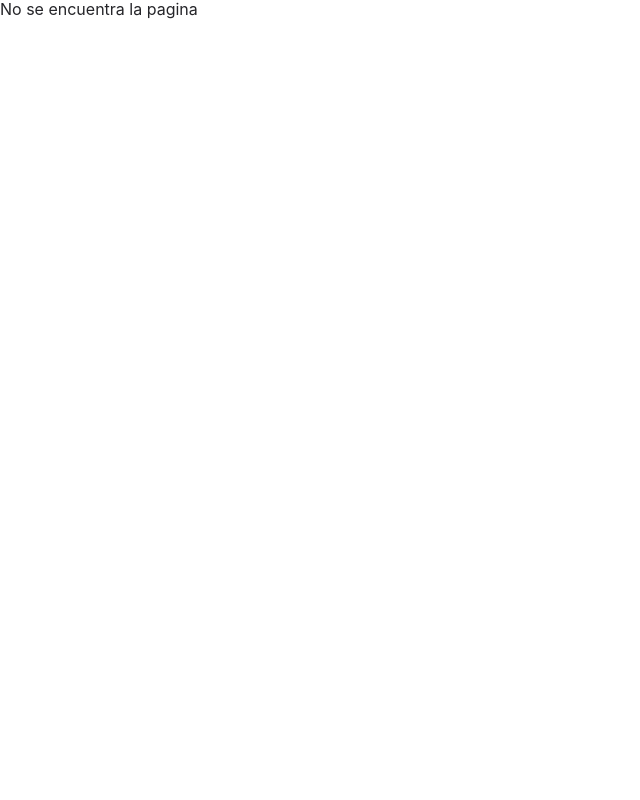
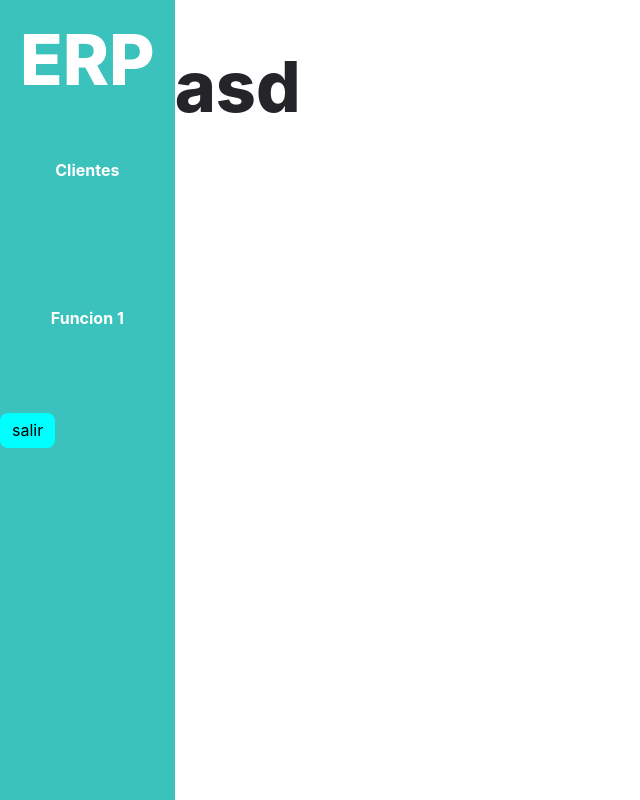
Before and after one commit to cezartdev/proyecto_1_crud, a React (Vite) app in the folder frontend/: page /dashboard in a window 1280 px wide. Shown: the whole page, without its empty margins (0-640 px from the left). Built offline with nearby package versions, Linux system fonts and the light colour scheme; sample sign-in values are in the browser's storage.

Commit message:
Se avanza en el frontend. Se realiza login y se progresa en el diseño de la columna lateral

```diff
--- a/frontend/src/App.tsx
+++ b/frontend/src/App.tsx
@@ -2,23 +2,28 @@ import { BrowserRouter, Routes, Route } from "react-router-dom";
 import Layout from "./layouts/Layout";
 import Login from "./pages/Login";
 import NotFound from "./pages/NotFound";
-
-function App() {
-
-
+import Dashboard from "./pages/Dashboard";
+import PrivateRoute from "./components/PrivateRoute";
+import { AuthProvider } from "./components/AuthContext";
+const App: React.FC = () => {
   return (
-    <>
+    <AuthProvider>
       <BrowserRouter>
         <Routes>
-                <Route path="/" element={<Layout />}>
+          <Route path="/">
             <Route index element={<Login />} />
+            <Route element={<PrivateRoute />}>
+              <Route path="/dashboard" element={<Layout />}>
+
+                <Route index element={<Dashboard />} />
+              </Route>
+            </Route>
           </Route>
           <Route path="*" element={<NotFound />} />
         </Routes>
       </BrowserRouter>
+    </AuthProvider>
+  );
+};
 
-    </>
-  )
-}
-
-export default App
+export default App;
--- /dev/null
+++ b/frontend/src/components/AuthContext.tsx
@@ -0,0 +1,52 @@
+import React, { createContext, useContext, useState, ReactNode, useEffect } from 'react';
+
+// Define las interfaces para el contexto de autenticación
+interface AuthContextType {
+  isAuthenticated: boolean;
+  login: (token: string) => void;
+  logout: () => void;
+}
+
+// Provee un valor por defecto para el contexto
+const AuthContext = createContext<AuthContextType | undefined>(undefined);
+
+interface AuthProviderProps {
+  children: ReactNode;
+}
+
+export const AuthProvider: React.FC<AuthProviderProps> = ({ children }) => {
+  const [isAuthenticated, setIsAuthenticated] = useState<boolean>(() => {
+    return !!sessionStorage.getItem('authToken');
+  });
+
+  const login = (token: string) => {
+    sessionStorage.setItem('authToken', token);
+    setIsAuthenticated(true);
+  };
+
+  const logout = () => {
+    sessionStorage.removeItem('authToken');
+    setIsAuthenticated(false);
+  };
+
+  useEffect(() => {
+    const token = sessionStorage.getItem('authToken');
+    if (token) {
+      setIsAuthenticated(true);
+    }
+  }, []);
+
+  return (
+    <AuthContext.Provider value={{ isAuthenticated, login, logout }}>
+      {children}
+    </AuthContext.Provider>
+  );
+};
+
+export const useAuth = (): AuthContextType => {
+  const context = useContext(AuthContext);
+  if (!context) {
+    throw new Error('useAuth must be used within an AuthProvider');
+  }
+  return context;
+};
--- a/frontend/src/components/FormLogin.tsx
+++ b/frontend/src/components/FormLogin.tsx
@@ -1,7 +1,8 @@
 import axios from "axios";
 import { useState } from "react";
+import { useNavigate } from "react-router-dom";
 import styled from "styled-components";
-
+import { useAuth } from "./AuthContext";
 const BackgroundStyle = styled.div`
     width: var(--section-center);
     margin: 0 auto;
@@ -68,8 +69,10 @@ const BackgroundStyle = styled.div`
 function FormLogin() {
     const [email, setEmail] = useState("");
     const [password, setPassword] = useState("");
+    const navigate = useNavigate();
+    const { login } = useAuth();
 
-    const EnviarEmail = async (e : any) => {
+    const EnviarEmail = async (e: React.FormEvent) => {
         e.preventDefault();
 
         try {
@@ -81,11 +84,11 @@ function FormLogin() {
                 }
             );
             console.log(data);
-            console.log(data.response.usertype)
+            console.log(data.response.usertype);
+            login(data.token);
+            navigate("/dashboard");
         } catch (error : any) {
-            const { msg } = error.response.data.response;
             console.log(error.response.data);
-            console.log(msg);
         }
     };
 
@@ -122,7 +125,7 @@ function FormLogin() {
                             />
                             <label>Contraseña</label>
                             <input
-                                type="text"
+                                type="password"
                                 placeholder="Contraseña"
                                 onChange={(e) => {
                                     setPassword(e.target.value);
--- /dev/null
+++ b/frontend/src/components/PrivateRoute.tsx
@@ -0,0 +1,10 @@
+import React from 'react';
+import { Navigate, Outlet } from 'react-router-dom';
+import { useAuth } from './AuthContext';
+
+const PrivateRoute: React.FC = () => {
+  const { isAuthenticated } = useAuth();
+  return isAuthenticated ? <Outlet /> : <Navigate to="/" />;
+};
+
+export default PrivateRoute;
--- /dev/null
+++ b/frontend/src/components/Utils/MenuDropDown.tsx
@@ -0,0 +1,82 @@
+import React, { useState, useRef, useEffect } from 'react';
+import { Link } from 'react-router-dom';
+import styled from 'styled-components';
+import anime from 'animejs';
+
+// Define una interfaz para los elementos de data
+interface MenuItem {
+  name: string;
+  link: string;
+}
+
+// Define una interfaz para las propiedades del componente
+interface MenuDropdownProps {
+  data: MenuItem[];
+  name: string;
+}
+
+const Background = styled.div<{ isOpen: boolean }>`
+  position: relative;
+  cursor: pointer;
+  padding: 1rem;
+  background-color: ${props => (props.isOpen ? 'rgba(0, 0, 0, 0.1)' : 'transparent')}; // Color de fondo del menú
+  transition: background-color 0.3s ease;
+  border-radius: var(--radius-m);
+  margin: 1rem;
+`;
+
+const OptionsContainer = styled.div`
+  display: flex;
+  flex-direction: column;
+  gap: 2rem;
+  overflow: hidden;
+  max-height: 0;
+  opacity: 0;
+  transition: max-height 0.5s ease, opacity 0.5s ease;
+`;
+
+const MenuDropdown: React.FC<MenuDropdownProps> = ({ data, name }) => {
+  const [isOpen, setIsOpen] = useState(false);
+  const optionsRef = useRef<HTMLDivElement>(null);
+
+  const toggleMenu = () => {
+    setIsOpen(prevState => !prevState);
+  };
+
+  useEffect(() => {
+    if (optionsRef.current) {
+      if (isOpen) {
+        anime({
+          targets: optionsRef.current,
+          maxHeight: [0, optionsRef.current.scrollHeight],
+          opacity: [0, 1],
+          duration: 150,
+          easing: 'easeOutQuad'
+        });
+      } else {
+        anime({
+          targets: optionsRef.current,
+          maxHeight: [optionsRef.current.scrollHeight, 0],
+          opacity: [1, 0],
+          duration: 150,
+          easing: 'easeOutQuad'
+        });
+      }
+    }
+  }, [isOpen]);
+
+  return (
+    <Background isOpen={isOpen} onClick={toggleMenu}>
+      <div>
+        <Link to="#">{name}</Link>
+      </div>
+      <OptionsContainer ref={optionsRef}>
+        {data.map((item, index) => (
+          <Link key={index} to={item.link}>{item.name}</Link>
+        ))}
+      </OptionsContainer>
+    </Background>
+  );
+};
+
+export default MenuDropdown;
--- a/frontend/src/index.css
+++ b/frontend/src/index.css
@@ -351,9 +351,9 @@ template {
 }
 
 :root {
-    --primary: #00c500;
+    --primary: #3bc2bc;
     --secondary: #00c500;
-    --primary-alt: #4f7df3;
+    --primary-alt: #31a39e;
     --blue-1: #181e4b;
     --blue-2: #001299;
     --black: #252529;
--- a/frontend/src/layouts/Layout.tsx
+++ b/frontend/src/layouts/Layout.tsx
@@ -1,10 +1,80 @@
 import { Outlet } from "react-router-dom";
 import styled from "styled-components";
 import { Link } from "react-router-dom";
+import MenuDropdown from "../components/Utils/MenuDropDown";
+
+const BackgroundColumn = styled.div`
+    background-color: var(--primary);
+
+    flex-basis: max(12%,15rem);
+    height: 100vh;
+    div{
+        h1{
+            text-align: center;
+            color: white;
+        }
+    }
+    ul{
+        display: flex;
+        flex-direction: column;
+        gap: 2rem;
+        div{
+
+            padding: 1.5rem;
+            text-align: center;
+            transition: 0.6s all ease;
+            cursor: pointer;
+            a{
+                text-decoration: none;
+                color: white;
+                font-weight: bold;
+
+            }
+            /* &:hover{
+                background-color: var(--primary-alt);
+            } */
+        }
+    }
+`
+const Flex = styled.div`
+    display: flex;
+
+`
+
+const Logo = styled.div`
+    text-align: center;
+    margin: 2rem;
+    a{
+
+        text-decoration: none;
+        color: white;
+        font-weight: bold;
+        font-size: var(--font-size-l);
+        font-weight: 800;
+    }
+
+`
+
 function AuthLayout() {
     return (
         <>
-            <Outlet />
+            <Flex>
+                <BackgroundColumn>
+                    <Logo>
+                        <Link to="#">ERP</Link>
+                    </Logo>
+                    <ul>
+                        <MenuDropdown name="Clientes" data={[{name:"opcion 1", link:"#"}, {name:"opcion 2",link:"#"}]}/>
+                        <MenuDropdown name="Funcion 1" data={[{name:"opcion 1", link:"#"}, {name:"opcion 2",link:"#"}]}/>
+
+
+                    </ul>
+                    <div>
+                        <button>salir</button>
+                    </div>
+                </BackgroundColumn>
+                <Outlet />
+            </Flex>
         </>
     );
 }
--- /dev/null
+++ b/frontend/src/pages/Dashboard.tsx
@@ -0,0 +1,11 @@
+function Dashboard() {
+  return (
+    <>
+      <div>
+        <h1>asd</h1>
+      </div>
+    </>
+  )
+}
+
+export default Dashboard
--- /dev/null
+++ b/package.json
@@ -0,0 +1,5 @@
+{
+  "devDependencies": {
+    "@types/animejs": "^3.1.12"
+  }
+}
```
Also changed, not shown: 1 other file (tests, documents, lock files or other folders). Lines whose indentation alone changed are shown as unchanged.
